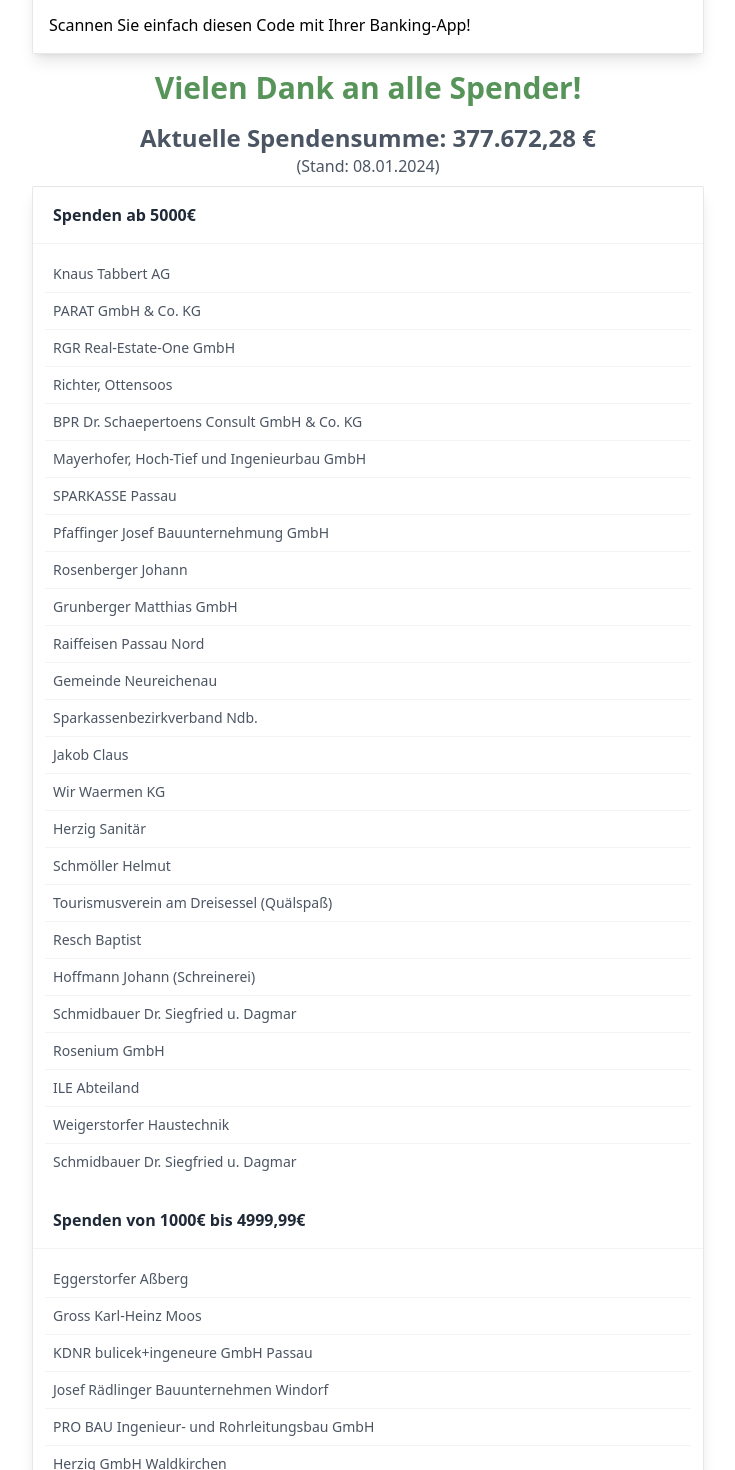
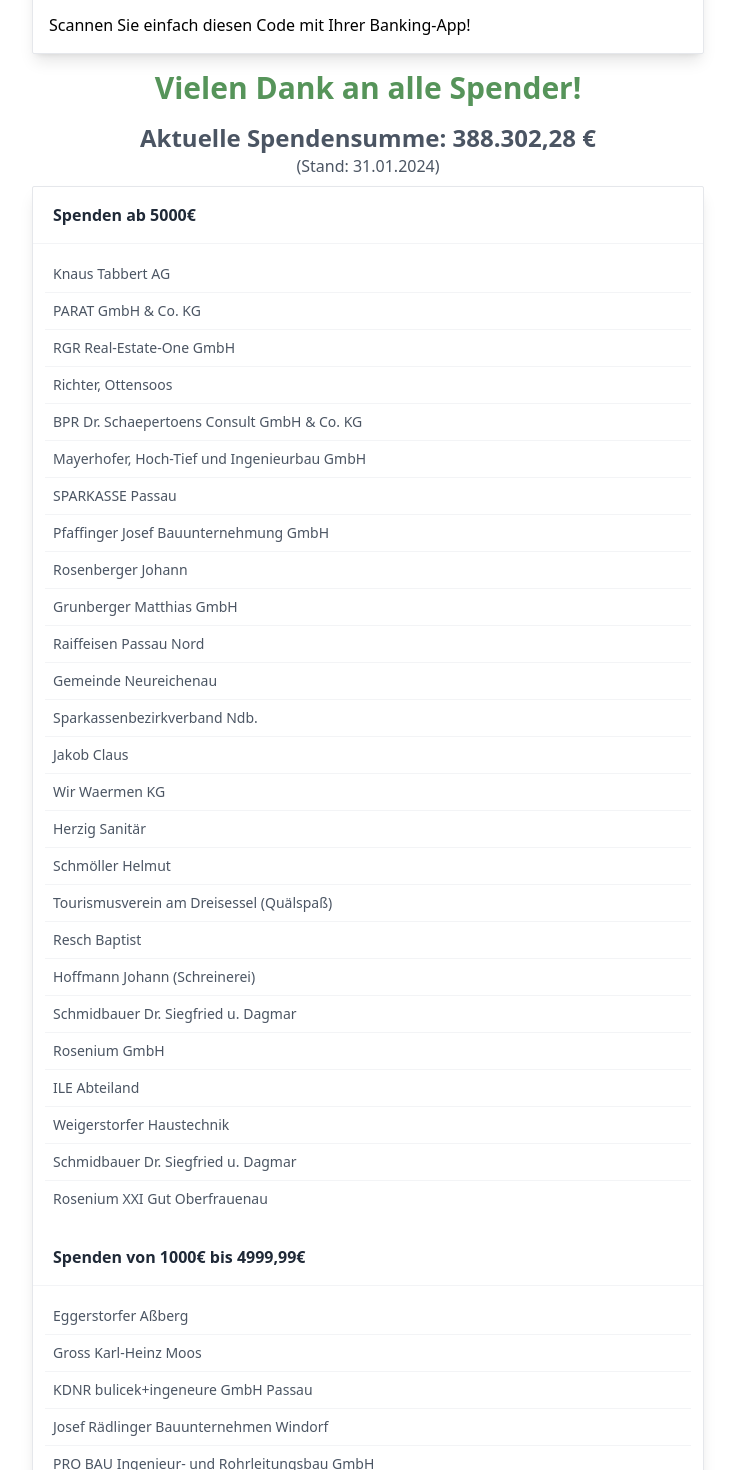
Before and after one commit to giggei/dreisessel, a SvelteKit app: page /spenden in a window 1280 px wide. Shown: the part 840-2310 px from the top of the page, without its empty margins (272-1007 px from the left). Built offline with nearby package versions, Linux system fonts and the light colour scheme.

Commit message:
Update Spender

```diff
--- a/src/routes/spenden/+page.svelte
+++ b/src/routes/spenden/+page.svelte
@@ -61,8 +61,8 @@
 
 			<section class="antialiased text-gray-600">
 				<div class="flex flex-col place-items-center">
-					<h1 class="font-bold text-2xl">Aktuelle Spendensumme:  377.672,28 €</h1>
-					<div class="mb-2">(Stand: 08.01.2024)</div>
+					<h1 class="font-bold text-2xl">Aktuelle Spendensumme: 388.302,28 €</h1>
+					<div class="mb-2">(Stand: 31.01.2024)</div>
 
 					<div
 						class="w-full max-w-2xl mx-auto bg-white shadow-lg rounded-sm border border-gray-200"
@@ -197,6 +197,11 @@
 										<tr>
 											<td class="p-2 whitespace-nowrap"
 												><div class="text-left">Schmidbauer Dr. Siegfried u. Dagmar</div>
+											</td>
+										</tr>
+										<tr>
+											<td class="p-2 whitespace-nowrap"
+												><div class="text-left">Rosenium XXI Gut Oberfrauenau</div>
 											</td>
 										</tr>
 									</tbody>
@@ -1416,6 +1421,31 @@
 												><div class="text-left">Gutsmiedl Josef und Elisabeth</div>
 											</td>
 										</tr>
+										<tr>
+											<td class="p-2 whitespace-nowrap"
+												><div class="text-left">Freund Roland Stefan</div>
+											</td>
+										</tr>
+										<tr>
+											<td class="p-2 whitespace-nowrap"
+												><div class="text-left">Muthmann Alexander</div>
+											</td>
+										</tr>
+										<tr>
+											<td class="p-2 whitespace-nowrap"
+												><div class="text-left">Ruland Renate</div>
+											</td>
+										</tr>
+										<tr>
+											<td class="p-2 whitespace-nowrap"
+												><div class="text-left">Limmer Oswald</div>
+											</td>
+										</tr>
+										<tr>
+											<td class="p-2 whitespace-nowrap"
+												><div class="text-left">Blümel Johannes</div>
+											</td>
+										</tr>
 									</tbody>
 								</table>
 							</div>
```
